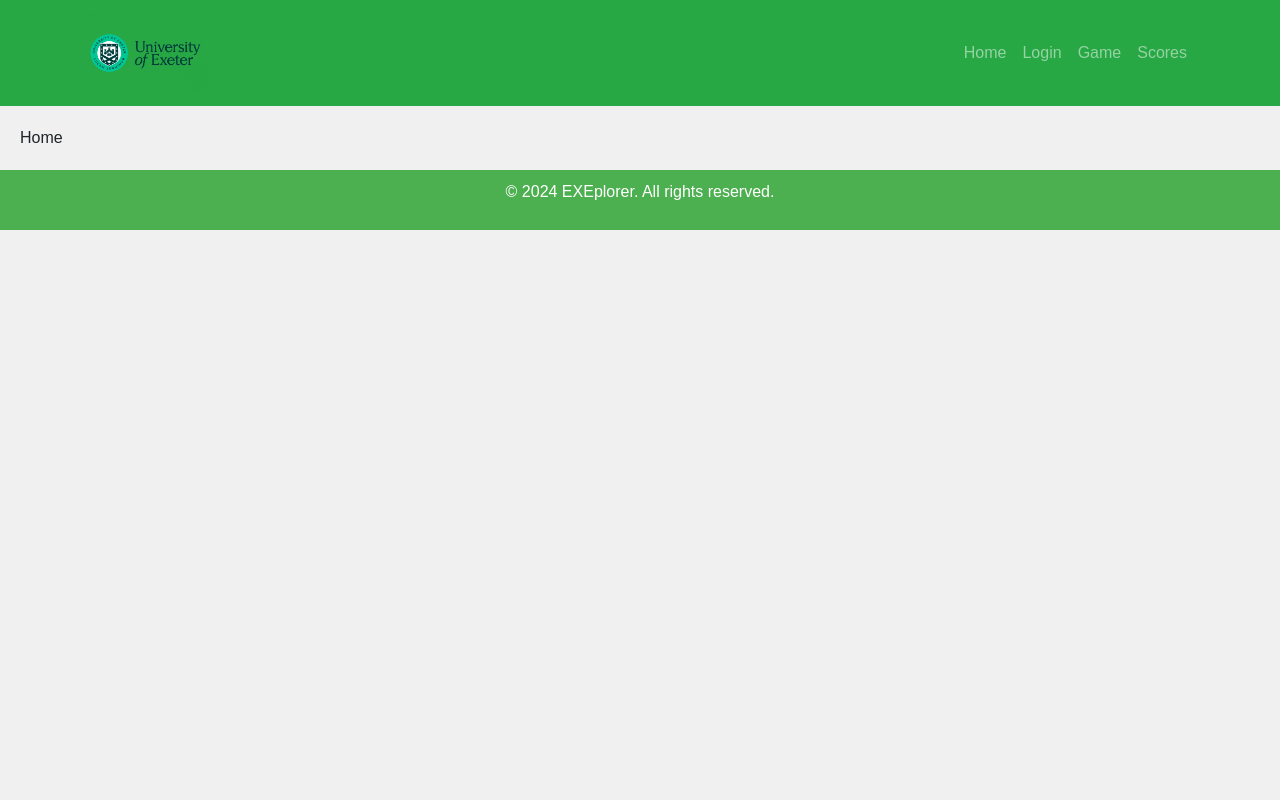
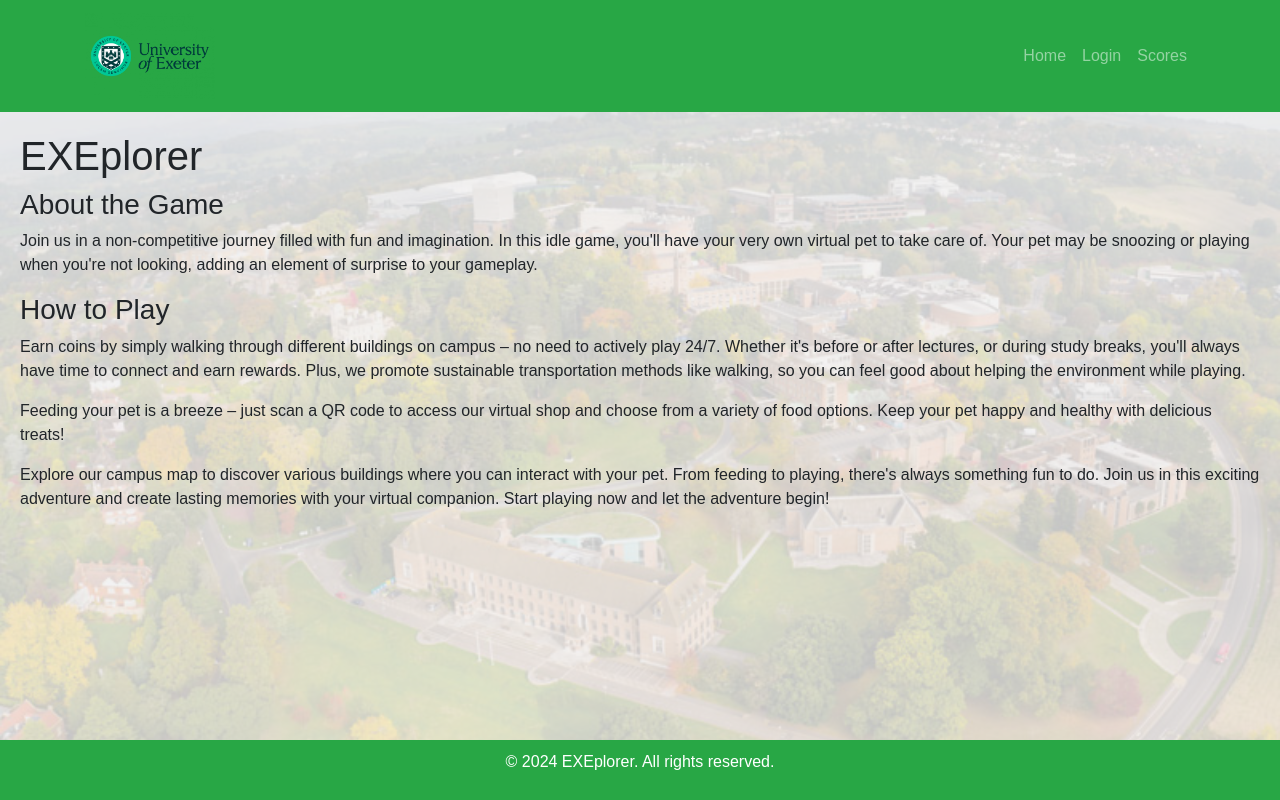
Before and after one commit to Yout-bit/GSE, a Django app: page / in a window 1280 px wide. Run offline with Django 5.2, Linux system fonts and the light colour scheme; some libraries are stand-ins or nearby versions.

Commit message:
Integrate Login and Game

```diff
--- a/src/gseproject/EXEplorer/urls.py
+++ b/src/gseproject/EXEplorer/urls.py
@@ -3,6 +3,6 @@
 
 urlpatterns = [
     path("", views.home_view, name="home"),
-    path('coin/', views.coin_view, name='coin-view'),
+    path('game', views.game_view, name='game'),
     path("scanner", views.scanner_view, name="scanner")
 ]
--- a/src/gseproject/EXEplorer/views.py
+++ b/src/gseproject/EXEplorer/views.py
@@ -1,6 +1,6 @@
 from django.shortcuts import render
 from .models import UserProfile
-
+from django.http import HttpResponse
 # Create your views here.
 
 def home_view(request):
@@ -10,7 +10,12 @@
 def scanner_view(request):
     return render(request, 'game/qr_scanner.html')
 
-def coin_view(request):
-    user_profile = UserProfile.objects.get(user=request.user)
+def game_view(request):
+    try:
+        # Attempt to get the UserProfile associated with the request.user
+        user_profile = request.user.userprofile
+    except UserProfile.DoesNotExist:
+        # If the UserProfile does not exist, create a new one
+        user_profile = UserProfile.objects.create(user=request.user)
     context = {'coins': user_profile.coins}
     return render(request, 'temp scan and main.html', context)
--- /dev/null
+++ b/src/gseproject/static/css/background.css
@@ -0,0 +1,14 @@
+body::before {
+    content: ""; /* Add content for the pseudo-element */
+    position: fixed; /* Set the position to absolute */
+    top: 0;
+    left: 0;
+    width: 100%;
+    height: 100%;
+    background-image: url('/static/images/background.jpg');
+    background-size: cover;
+    background-repeat: no-repeat;
+    background-attachment: fixed;
+    opacity: 0.2; /* Adjust the opacity value (0 to 1) to make the background image fainter */
+    z-index: -1; /* Set the z-index to send the overlay behind the content */
+}
--- a/src/gseproject/templates/base_template.html
+++ b/src/gseproject/templates/base_template.html
@@ -12,6 +12,7 @@
 
     {% load static %}
     <link rel="stylesheet" type="text/css" href=" {% static 'css/styles.css' %}">
+    <link rel="stylesheet" type="text/css" href="{% static 'css/background.css' %}">
 </head>
 
 <body>
@@ -55,14 +56,14 @@
                             <button type="submit" class="btn btn-link nav-link">Logout</button>
                         </form>
                     </li>
+                    <li class="nav-item">
+                        <a class="nav-link" href="{% url 'game' %}">Game</a>
+                    </li>
                     {% else %}
                     <li class="nav-item">
                         <a class="nav-link" href="{% url 'login' %}">Login</a>
                     </li>
                     {% endif %}
-                    <li class="nav-item">
-                        <a class="nav-link" href="#">Game</a>
-                    </li>
                     <li class="nav-item">
                         <a class="nav-link" href="#">Scores</a>
                     </li>
@@ -80,7 +81,7 @@
     </div>
 
     <!-- Footer -->
-    <footer class="footer">
+    <footer class="footer fixed-bottom bg-success">
         <div class="container">
             <p>&copy; 2024 EXEplorer. All rights reserved.</p>
         </div>
--- a/src/gseproject/templates/home.html
+++ b/src/gseproject/templates/home.html
@@ -1,7 +1,28 @@
 {% extends 'base_template.html' %}
 
-{% block title %}Home{% endblock %}
+{% block title %}Home - EXEplorer{% endblock %}
 
 {% block content %}
-Home
+<!-- <head>
+    {% load static %}
+    <link rel="stylesheet" type="text/css" href="{% static 'css/background.css' %}">
+
+</head> -->
+
+<body>
+<section>
+<h1>EXEplorer</h1>
+</section>
+<section>
+    <h3>About the Game</h3>
+    <p>Join us in a non-competitive journey filled with fun and imagination. In this idle game, you'll have your very own virtual pet to take care of. Your pet may be snoozing or playing when you're not looking, adding an element of surprise to your gameplay.</p>
+</section>
+
+<section>
+    <h3>How to Play</h3>
+    <p>Earn coins by simply walking through different buildings on campus – no need to actively play 24/7. Whether it's before or after lectures, or during study breaks, you'll always have time to connect and earn rewards. Plus, we promote sustainable transportation methods like walking, so you can feel good about helping the environment while playing.</p>
+    <p>Feeding your pet is a breeze – just scan a QR code to access our virtual shop and choose from a variety of food options. Keep your pet happy and healthy with delicious treats!</p>
+    <p>Explore our campus map to discover various buildings where you can interact with your pet. From feeding to playing, there's always something fun to do. Join us in this exciting adventure and create lasting memories with your virtual companion. Start playing now and let the adventure begin!</p>
+</section>
+</body>
 {% endblock %}
--- a/src/gseproject/templates/login/login.html
+++ b/src/gseproject/templates/login/login.html
@@ -1,6 +1,6 @@
 {% extends 'base_template.html' %}
 
-{% block title %}Login{% endblock %}
+{% block title %}Login - EXEplorer{% endblock %}
 
 {% block content %}
 <div class="container">
--- a/src/gseproject/templates/login/registration.html
+++ b/src/gseproject/templates/login/registration.html
@@ -1,6 +1,6 @@
 {% extends 'base_template.html' %}
 
-{% block title %}Signup{% endblock %}
+{% block title %}Sign-Up - EXEplorer{% endblock %}
 
 {% block content %}
 
@@ -9,7 +9,7 @@
       <div class="col-md-6">
           <div class="card">
               <div class="card-header bg-success text-white">
-                  <h5 class="mb-0">Sign Up</h5>
+                  <h5 class="mb-0">Sign-Up</h5>
               </div>
               <div class="card-body">
                   <form method="post">
```
Also changed, not shown: src/gseproject/templates/temp scan and main.html (+16 -6 lines), src/gseproject/static/images/background.jpg (added).
